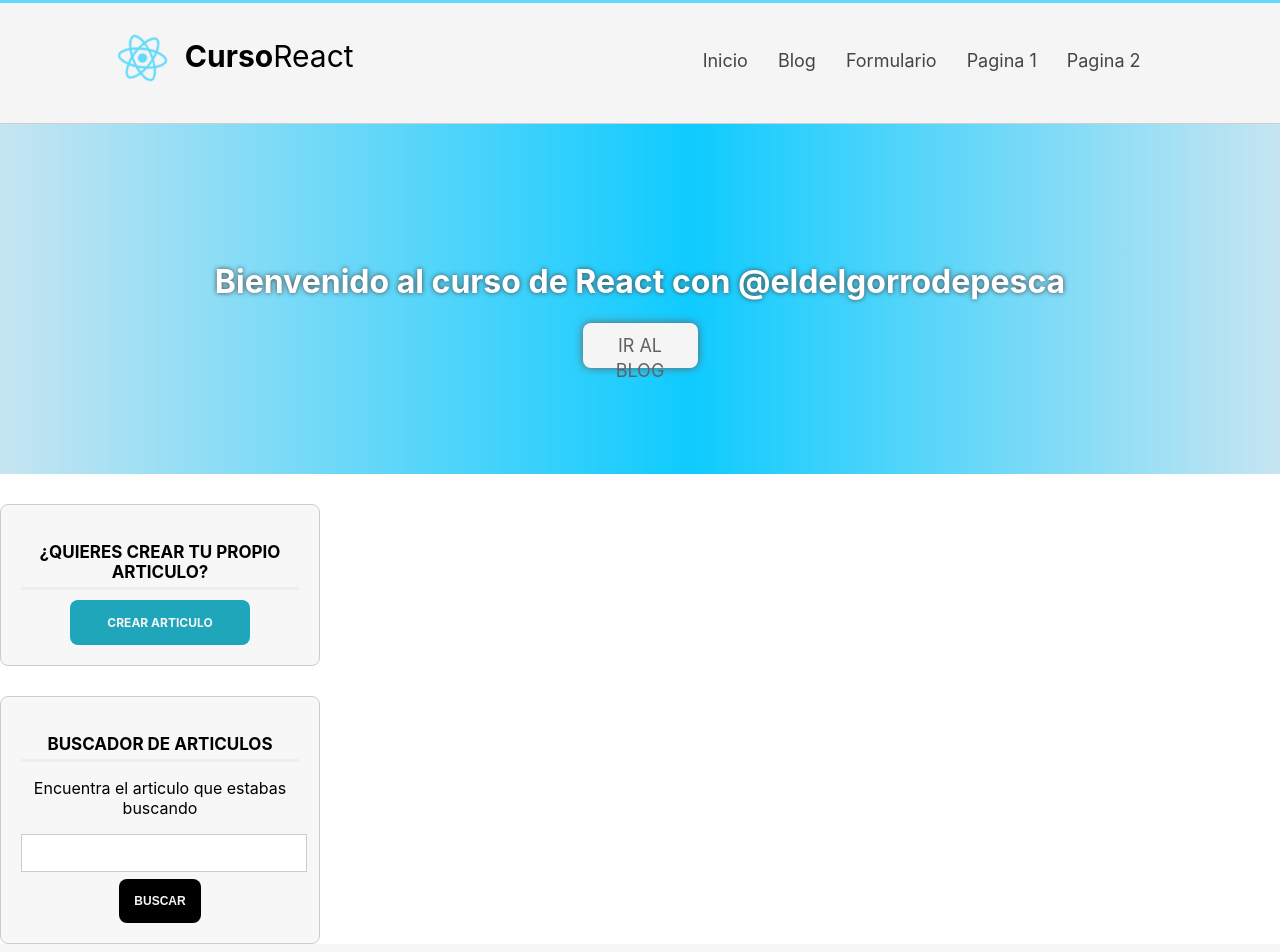
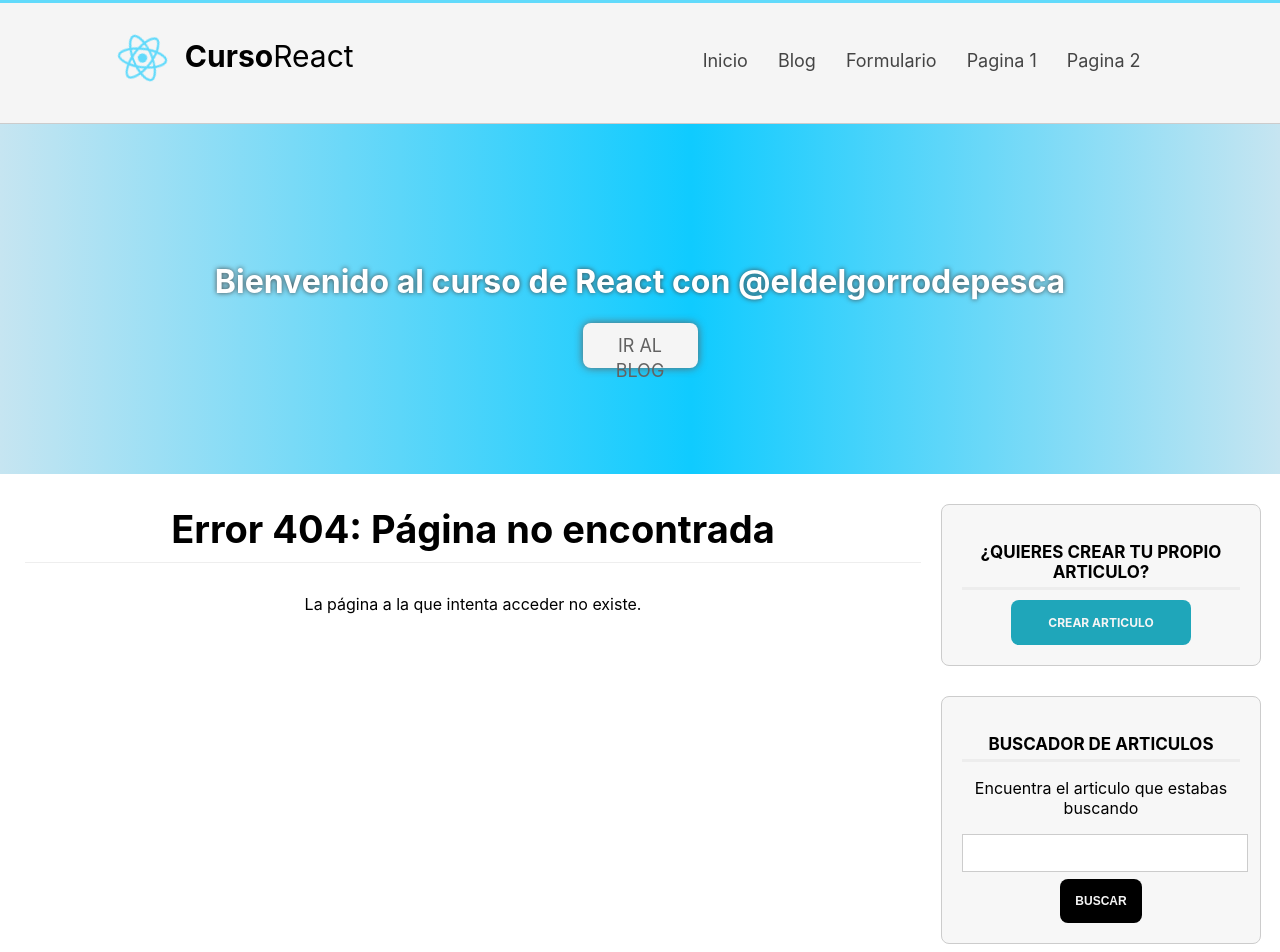
Before and after one commit to eldelgorrodepesca/aprendiendoreact, a React (Create React App) app: page /blog in a window 1280 px wide. Shown: the top 952 px of the page. Built offline with nearby package versions, Linux system fonts and the light colour scheme.

Commit message:
routing fixed and error 404

```diff
--- a/src/Guia.js
+++ b/src/Guia.js
@@ -8,6 +8,7 @@ import {
 import SeccionPruebas from './components/SeccionPruebas'
 import MiComponente from './components/MiComponente'
 import Peliculas from './components/Peliculas'
+import Error from './components/Error';
 
 class Guia extends Component {
     render() {
@@ -16,8 +17,12 @@ class Guia extends Component {
                 {/* CONFIGURAR RUTAS Y PAGINAS */}
                 <Switch>
                     <Route exact path='/' component={Peliculas} />
+                    <Route exact path='/index.html' component={Peliculas} />
+
                     <Route path='/ruta-prueba' component={SeccionPruebas} />
                     <Route path='/segunda-ruta' component={MiComponente} />
+
+                    <Route component={Error} />
                 </Switch>
             </Router>
         )
--- /dev/null
+++ b/src/components/Error.jsx
@@ -0,0 +1,12 @@
+import React, { Component } from 'react'
+
+const Error = () => {
+    return (
+        <section id='content'>
+            <h2 className='subheader'> Error 404: Página no encontrada</h2>
+            <p>La página a la que intenta acceder no existe.</p>
+        </section>
+    )
+}
+
+export default Error;
```
